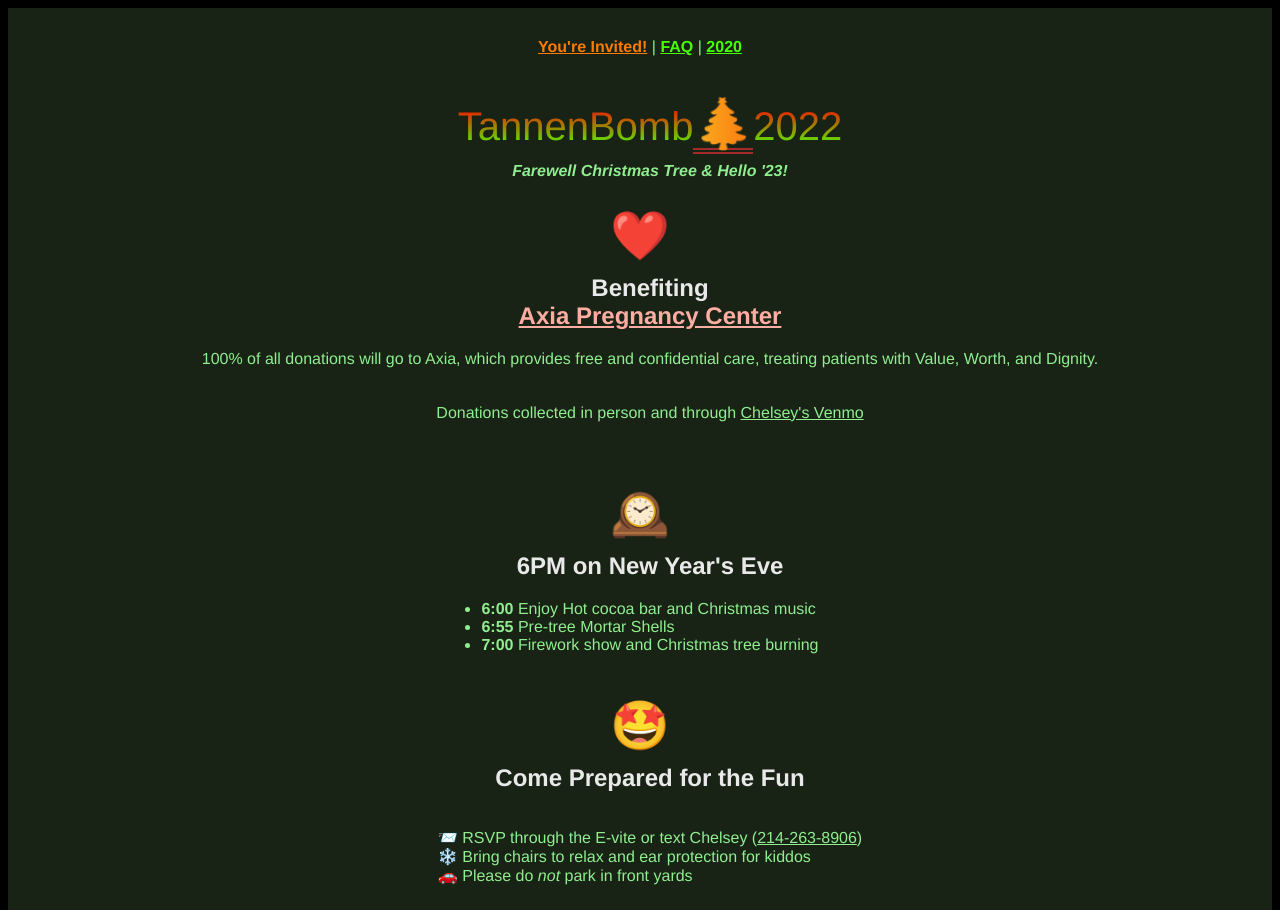
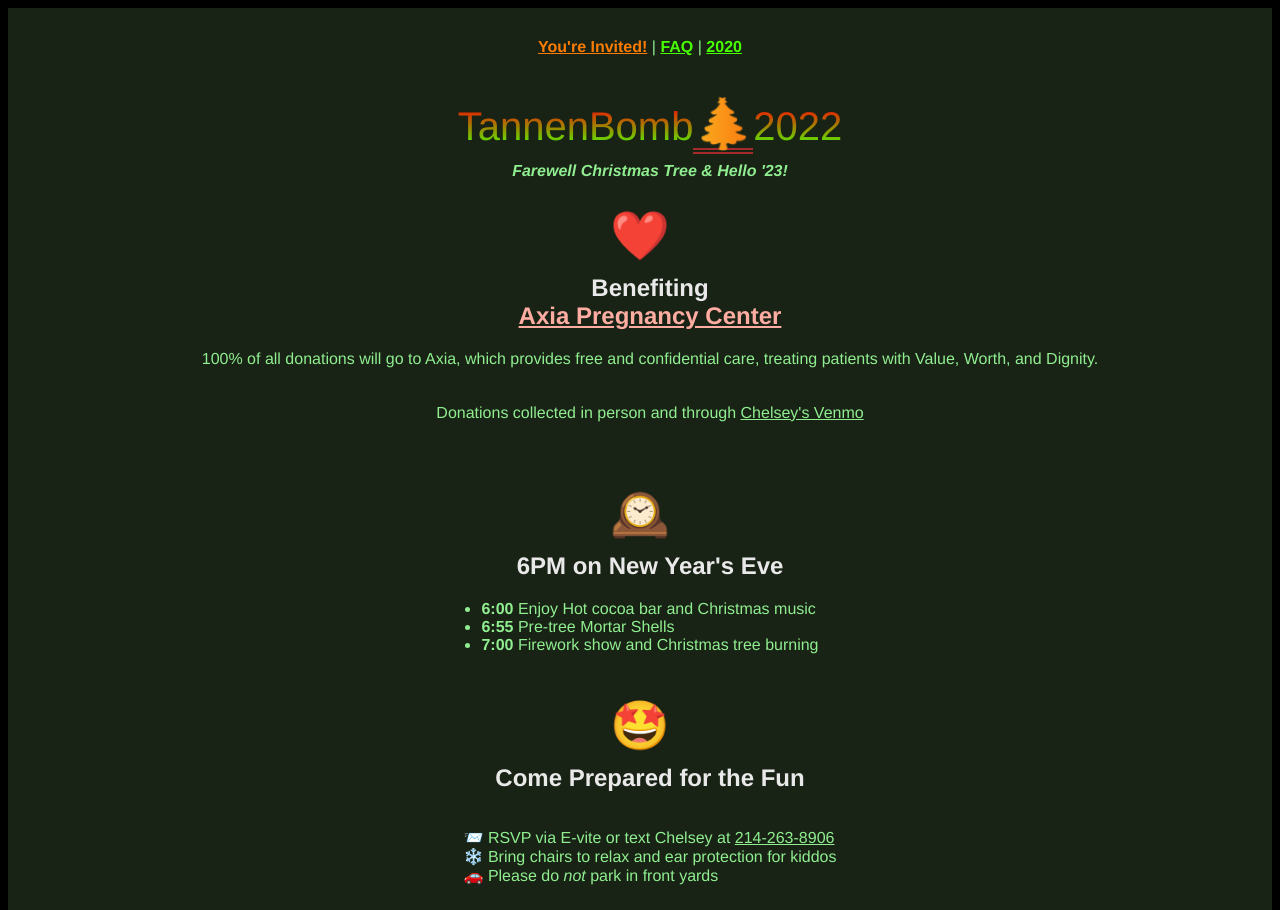
Before and after one commit to colbybhearn/tannenbomb, a Vue app in the folder tb/: page /#/ in a window 1280 px wide. Shown: the top 910 px of the page. Built offline with nearby package versions, Linux system fonts and the light colour scheme.

Commit message:
tightening up text

```diff
--- a/tb/src/views/HomeView.vue
+++ b/tb/src/views/HomeView.vue
@@ -57,7 +57,7 @@
           <h2>Come Prepared for the Fun</h2>
           <div style="margin: auto;display: inline-block;">
             <ul style="list-style-type:none;">
-              <li>📨 RSVP through the E-vite or text Chelsey (<a href="tel:2142638906">214-263-8906</a>)</li>
+              <li>📨 RSVP via E-vite or text Chelsey at <a href="tel:2142638906">214-263-8906</a></li>
               <li>❄️ Bring chairs to relax and ear protection for kiddos</li>
               <li>🚗 Please do <i>not</i> park in front yards</li>
             </ul>
```
